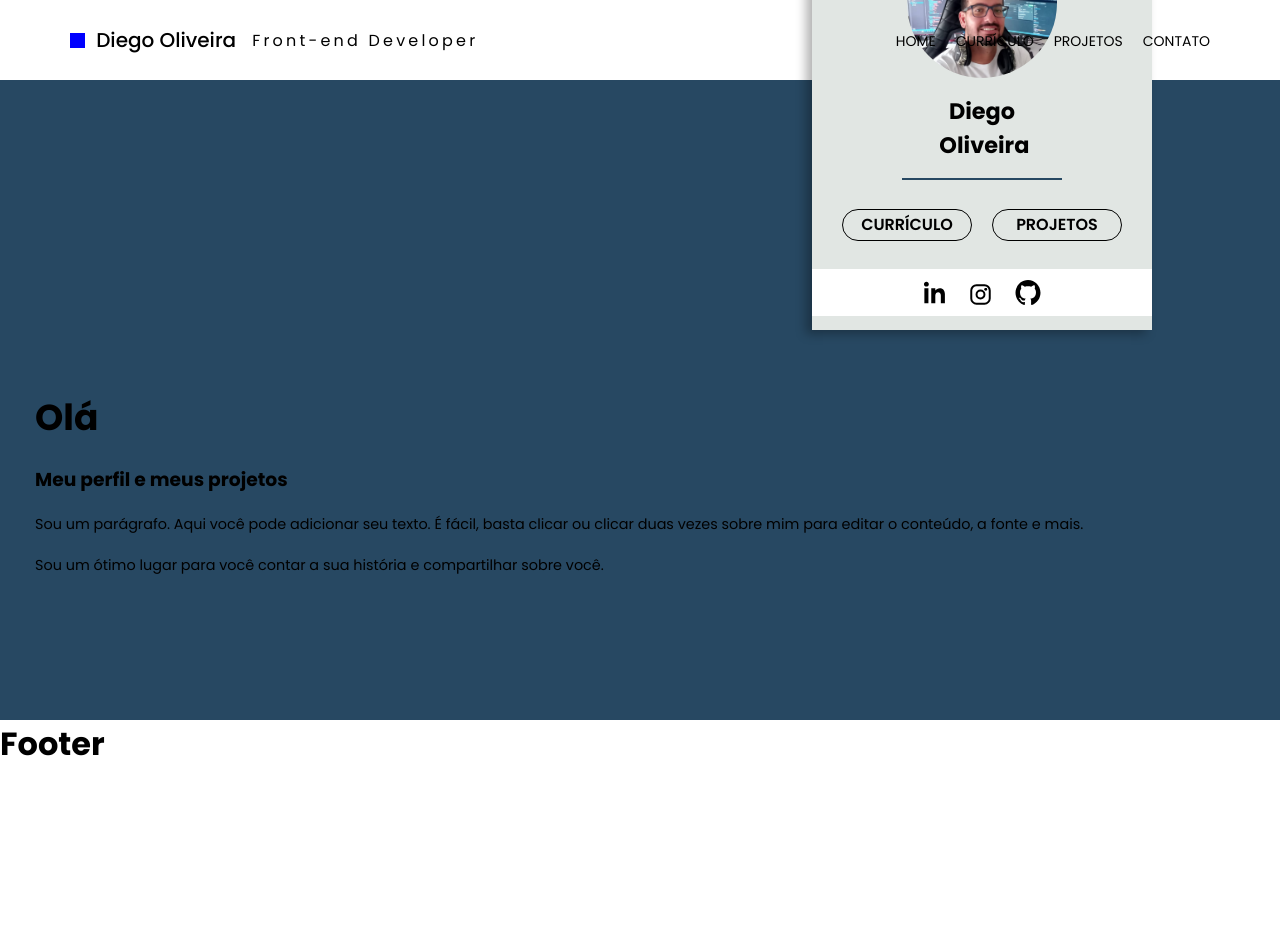
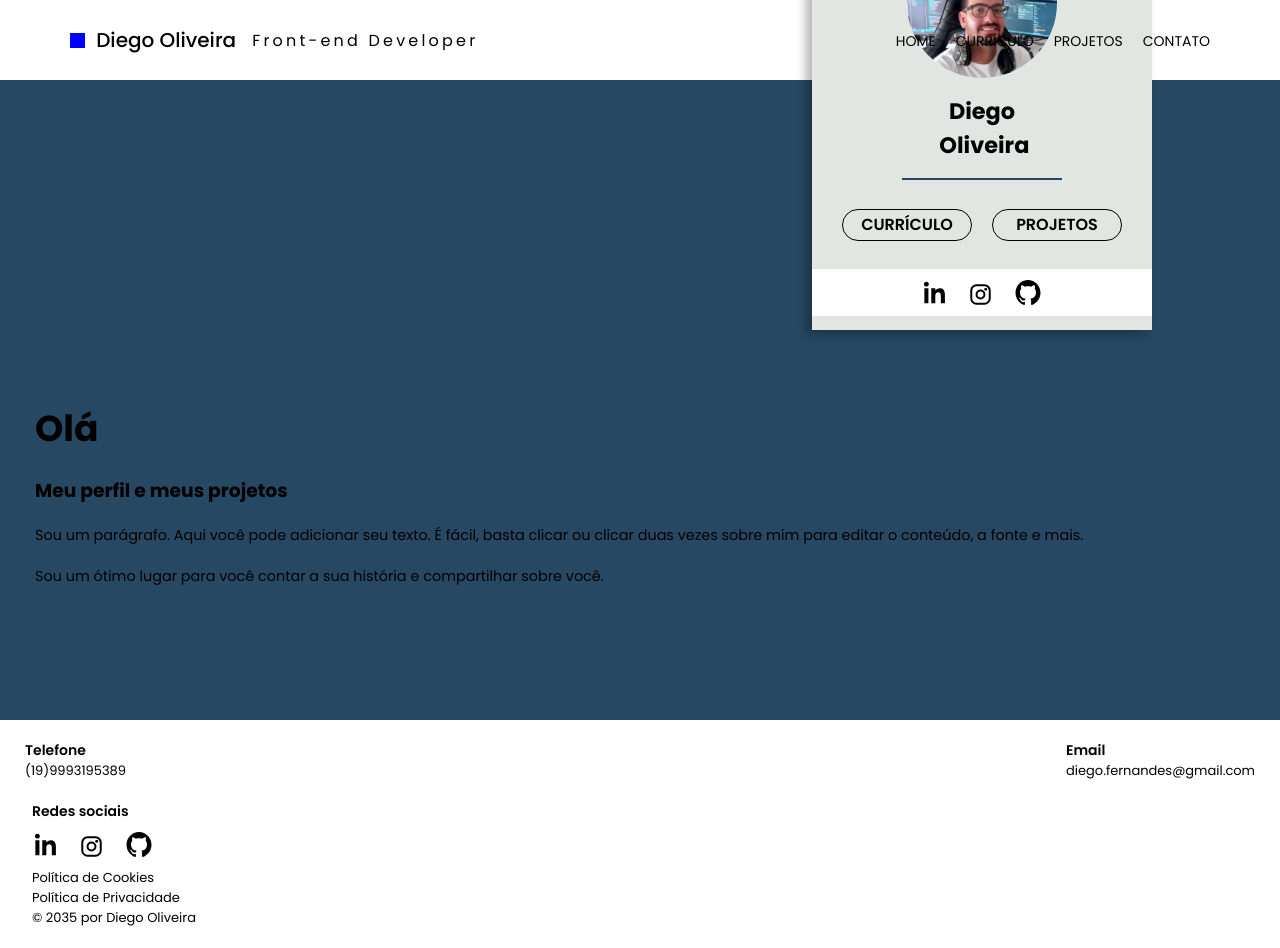
Before and after one commit to DiegoFernands/myPortifolio, a Next.js app: page / in a window 1280 px wide. Before the commit the page ends 800 px from the top, so only its background shows below. Built offline with nearby package versions, Linux system fonts and the light colour scheme.

Commit message:
add footer

```diff
--- /dev/null
+++ b/src/components/Footer/ContentFooter/info.tsx
@@ -0,0 +1,35 @@
+import styled from "styled-components"
+
+interface InfoProps {
+
+}
+
+const TagDiv = styled.div`
+    display: flex;
+    align-items: center;
+    justify-content: space-between;
+    padding: 20px 25px;
+`
+const Size = styled.div`
+    font-size: small;
+`
+
+const Bold = styled.p`
+    font-weight: 600;
+    font-size: 14px;
+`
+
+export default function Info(props : InfoProps){
+    return(
+        <TagDiv>
+            <Size>
+                <Bold>Telefone</Bold>
+                <p>(19)9993195389</p>
+            </Size>
+            <Size>
+                <Bold>Email</Bold>
+                <p>diego.fernandes@gmail.com</p>
+            </Size>
+        </TagDiv>
+    )
+}
--- /dev/null
+++ b/src/components/Footer/ContentFooter/social-info.tsx
@@ -0,0 +1,51 @@
+import IconInstagram from '@/components/Main/Icon-Social/instagram';
+import IconLinkedin from './../../Main/Icon-Social/linkedin';
+import IconGithub from '@/components/Main/Icon-Social/github';
+import styled from 'styled-components';
+
+interface SocialInfoProps {}
+
+const ContainerInfo = styled.div`
+    padding: 0 32px 20px;
+`
+
+const DivSocial = styled.div`
+    display: flex;
+    flex-direction: column;
+    justify-content: center;
+    p {
+        font-size: 14px;
+        font-weight: 600;
+        margin-bottom: 0.4rem;
+    }
+`
+
+const DivIcon = styled.div`
+    display: flex;
+    align-items: center;
+    gap: 1rem;
+`
+
+const DivInfo = styled.div`
+    font-size: small;
+`
+
+export default function SocialInfo(props : SocialInfoProps){
+    return(
+        <ContainerInfo>
+            <DivSocial>
+                <p>Redes sociais</p>
+                <DivIcon>
+                    <IconLinkedin/>
+                    <IconInstagram/>
+                    <IconGithub/>
+                </DivIcon>
+            </DivSocial>
+            <DivInfo>
+                <p>Política de Cookies</p>
+                <p>Política de Privacidade</p>
+                <p>© 2035 por Diego Oliveira</p>
+            </DivInfo>
+        </ContainerInfo>
+    )
+}
--- a/src/components/Footer/footer.tsx
+++ b/src/components/Footer/footer.tsx
@@ -1,8 +1,19 @@
+import styled from "styled-components"
+import Info from "./ContentFooter/info"
+import SocialInfo from "./ContentFooter/social-info"
+
 interface FooterProps {
 
 }
+
+const ContainerFooter = styled.div`
+
+`
 export default function Footer(props : FooterProps){
     return(
-        <h1>Footer</h1>
+        <ContainerFooter>
+            <Info/>
+            <SocialInfo/>
+        </ContainerFooter>
     )
 }
--- a/src/components/Main/Content/content.tsx
+++ b/src/components/Main/Content/content.tsx
@@ -6,7 +6,7 @@ interface ContentProps {
 
 const ContainerContent = styled.div`
     position: absolute;
-    top: 45%;
+    top: 37%;
     display: flex;
     flex-direction: column;
     gap: 20px;
```
Also changed, not shown: src/components/Header/header.tsx (+4 -4 lines), src/components/Header/Content-Header/close-icon.tsx (renamed from src/components/Header/close-icon.tsx), src/components/Header/Content-Header/link-menu.tsx (renamed from src/components/Header/link-menu.tsx), src/components/Header/Content-Header/menu-icon.tsx (renamed from src/components/Header/menu-icon.tsx), src/components/Header/Content-Header/nav-link.tsx (renamed from src/components/Header/nav-link.tsx).
